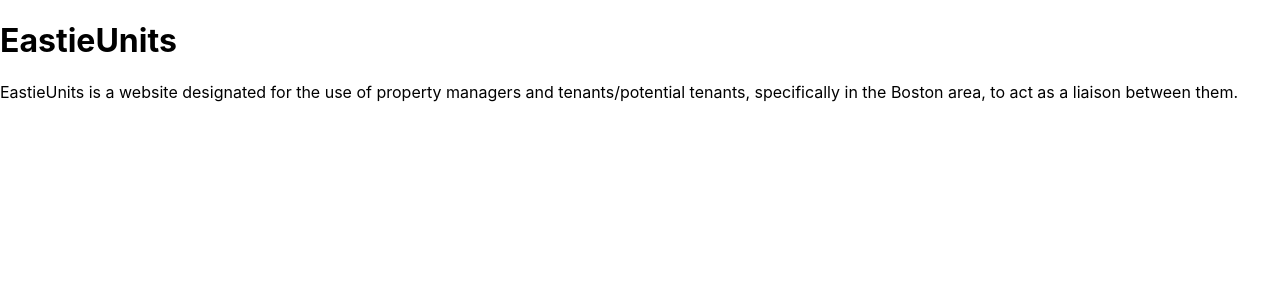
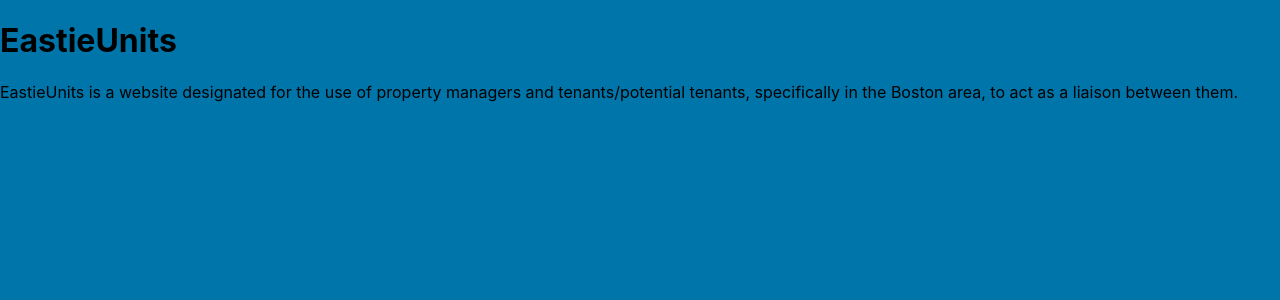
Before and after one commit to osullc2/EastieUnits, a React (Create React App) app: page / in a window 1280 px wide. Shown: the top 300 px of the page. Built offline with nearby package versions, Linux system fonts and the light colour scheme.

Commit message:
Change background color

```diff
--- a/src/App.js
+++ b/src/App.js
@@ -3,6 +3,7 @@ import './App.css';
 function App() {
 
   return (
+
     <div className="EastieUnits">
       <header className="header">
         <h1>EastieUnits</h1>
--- a/src/index.css
+++ b/src/index.css
@@ -5,6 +5,7 @@ body {
     sans-serif;
   -webkit-font-smoothing: antialiased;
   -moz-osx-font-smoothing: grayscale;
+  background-color: #0075AA;
 }
 
 code {
```
